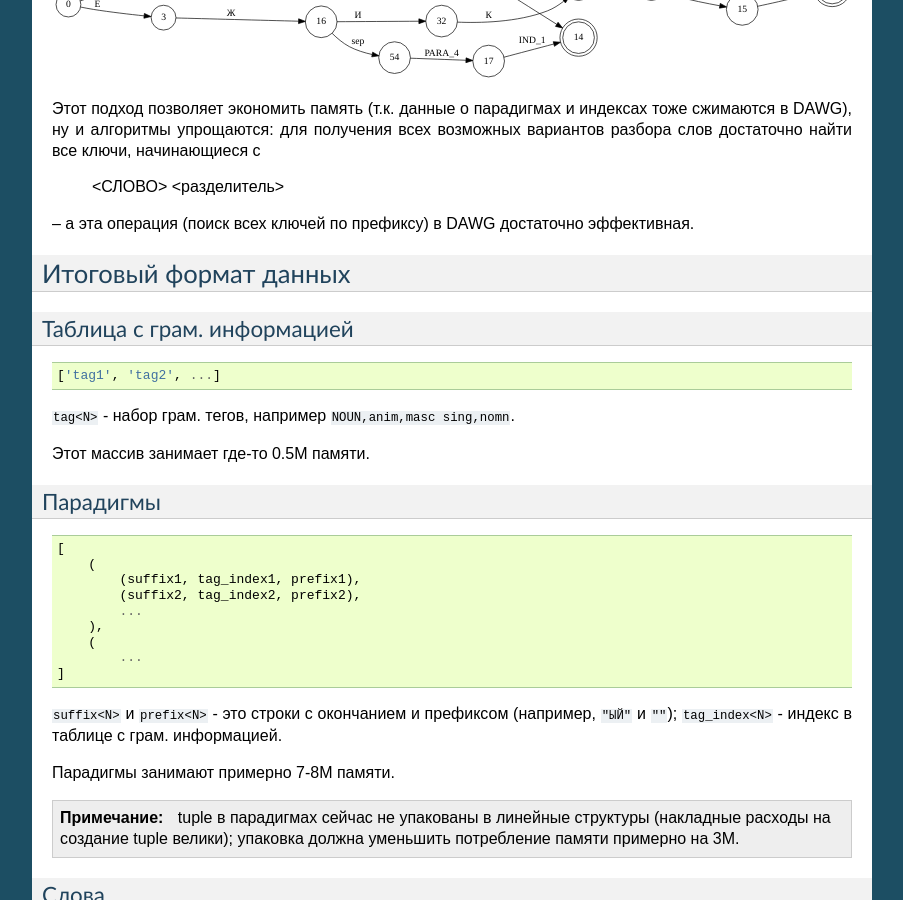
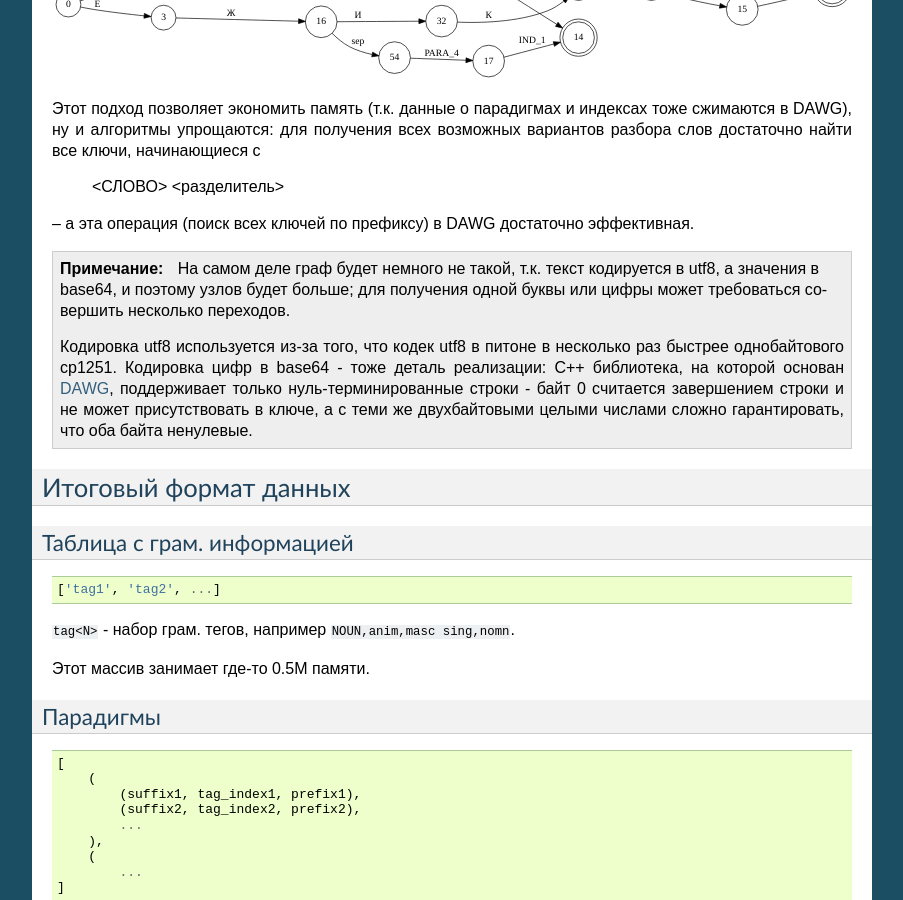
Before and after one commit to pymorphy2/pymorphy2, a Sphinx documentation site: the page built from docs/internals/dict.rst, in a window 1280 px wide and 900 px high, scrolled down 2662 px. Shown: the whole window, without its empty margins (198-1101 px from the left). Built offline with Sphinx 7.4.7, drawn with Linux system fonts in a browser that asks for light colours.

Commit message:
замечение к графу

```diff
--- a/docs/internals/dict.rst
+++ b/docs/internals/dict.rst
@@ -195,6 +195,20 @@
 
 -- а эта операция (поиск всех ключей по префиксу) в DAWG достаточно эффективная.
 
+.. note::
+
+    На самом деле граф будет немного не такой, т.к. текст кодируется в utf8,
+    а значения в base64, и поэтому узлов будет больше; для получения одной
+    буквы или цифры может требоваться совершить несколько переходов.
+
+    Кодировка utf8 используется из-за того, что кодек utf8 в питоне в несколько
+    раз быстрее однобайтового cp1251. Кодировка цифр в base64 - тоже деталь
+    реализации: C++ библиотека, на которой основан DAWG_, поддерживает только
+    нуль-терминированные строки - байт 0 считается завершением строки и
+    не может присутствовать в ключе, а с теми же двухбайтовыми целыми числами
+    сложно гарантировать, что оба байта ненулевые.
+
+
 
 .. _DAWG: https://github.com/kmike/DAWG
 
```
